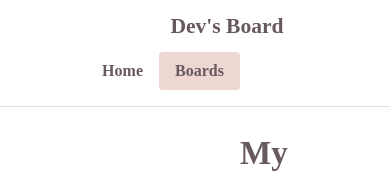
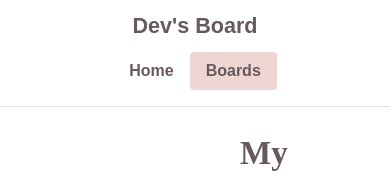
Before and after one commit to LamiSaadat/devs-board-client, a React (Create React App) app: page /board/gallery in a window 390 px wide. Shown: the top 173 px of the page. Built offline with nearby package versions, Linux system fonts and the light colour scheme; no server answers; a web font is replaced by a local one.

Commit message:
Add breakpoint variables and mixins to respective files. Update header to be responsive

```diff
--- a/src/components/Header/Header.scss
+++ b/src/components/Header/Header.scss
@@ -2,16 +2,21 @@
 @use "../../styles/partials/mixins" as *;
 
 .header {
-  font-family: "Fira Sans";
+  font-family: "Fira Sans", sans-serif;
+  flex-direction: column;
+  align-items: center;
+  @include tablet {
+    padding-left: 2rem;
+    flex-direction: row !important;
+  }
 
   &__title {
     @include section-header-desktop-font;
     color: $dark-brown !important;
-    margin-left: 4rem;
   }
 
   &__links {
-    margin-right: 4rem !important;
+    margin: 0 2rem !important;
   }
 
   &__item-link {
--- a/src/styles/partials/_mixins.scss
+++ b/src/styles/partials/_mixins.scss
@@ -1,4 +1,17 @@
 @use "./typography" as *;
+@use "./variables" as *;
+
+@mixin tablet {
+  @media screen and (min-width: $tablet-width) {
+    @content;
+  }
+}
+
+@mixin desktop {
+  @media screen and (min-width: $desktop-width) {
+    @content;
+  }
+}
 
 @mixin page-header-desktop-font {
   font-size: 2.0625rem;
--- a/src/styles/partials/_variables.scss
+++ b/src/styles/partials/_variables.scss
@@ -1,3 +1,9 @@
+//breakpoints
+$tablet-width: 768px;
+$desktop-width: 1280px;
+
+$max-content-width: 1280px;
+
 //colors
 $spanish-pink: #e8b4b8;
 $misty-rose: #eed6d3;
```
